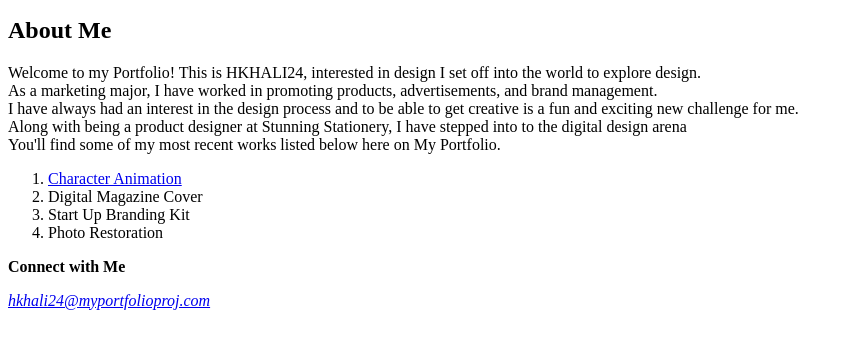
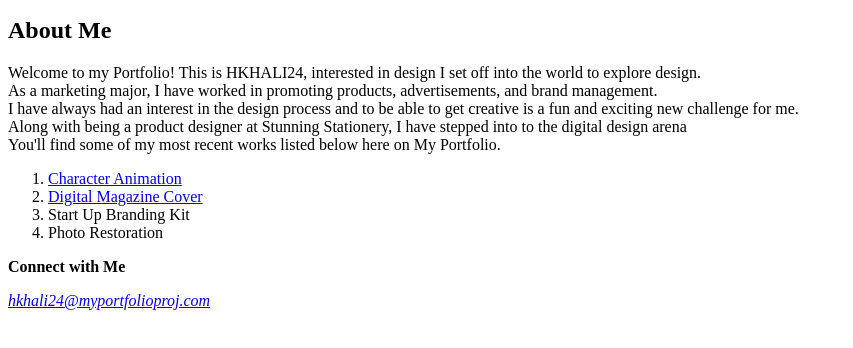
Before and after one commit to hkhali24/WebPortfolio, a plain HTML site: page index.html in a window 1280 px wide. Shown: the part 88-436 px from the top of the page, without its empty margins (0-853 px from the left). Drawn offline with Linux system fonts and the light colour scheme.

Commit message:
digmag link

```diff
--- a/index.html
+++ b/index.html
@@ -25,7 +25,7 @@
     <section id="Portfolio">
     <ol>
         <li><a href="character animation project.html">Character Animation</a></li>
-        <li>Digital Magazine Cover</li>
+        <li><a href="digmagcov.html">Digital Magazine Cover</a></li>
         <li>Start Up Branding Kit</li>
         <li>Photo Restoration</li>
     </ol>
```
